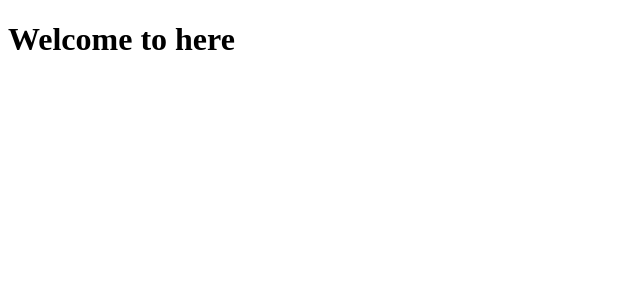
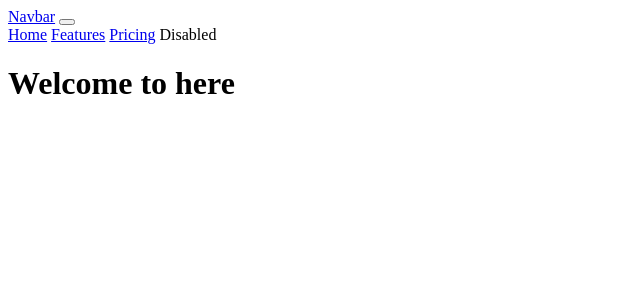
Before and after one commit to emmanueldavids/Peer_to_Peer_energy_trading, a Django app: page / in a window 1280 px wide. Shown: the top 300 px of the page, without its empty margins (0-640 px from the left). Run offline with Django 3.2, Linux system fonts and the light colour scheme.

Commit message:
base html file

```diff
--- a/Future_Of_Energy/templates/base.html
+++ b/Future_Of_Energy/templates/base.html
@@ -7,6 +7,22 @@
     <title>p2p-energy trading</title>
 </head>
 <body>
+    <nav class="navbar navbar-expand-lg bg-body-tertiary">
+        <div class="container-fluid">
+          <a class="navbar-brand" href="#">Navbar</a>
+          <button class="navbar-toggler" type="button" data-bs-toggle="collapse" data-bs-target="#navbarNavAltMarkup" aria-controls="navbarNavAltMarkup" aria-expanded="false" aria-label="Toggle navigation">
+            <span class="navbar-toggler-icon"></span>
+          </button>
+          <div class="collapse navbar-collapse" id="navbarNavAltMarkup">
+            <div class="navbar-nav">
+              <a class="nav-link active" aria-current="page" href="#">Home</a>
+              <a class="nav-link" href="#">Features</a>
+              <a class="nav-link" href="#">Pricing</a>
+              <a class="nav-link disabled">Disabled</a>
+            </div>
+          </div>
+        </div>
+      </nav>
     {% block content %}
     {% endblock %}
 </body>
```
